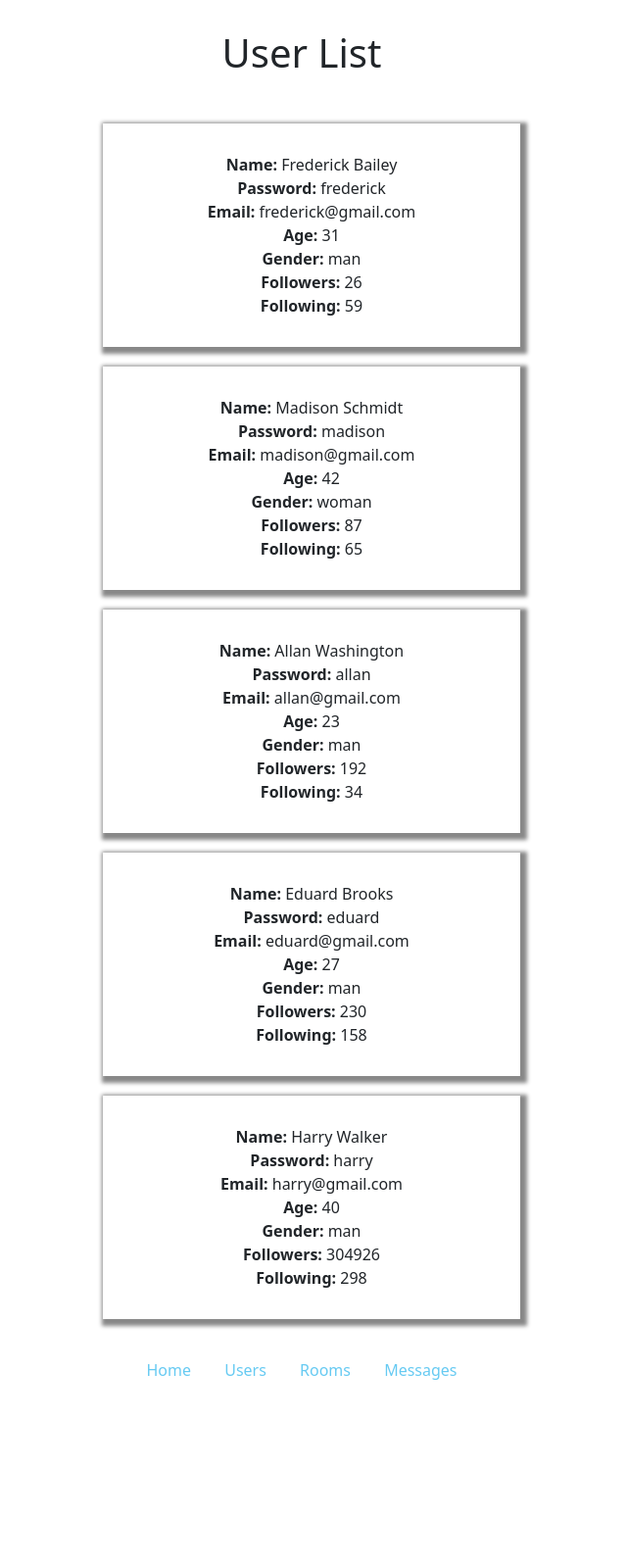
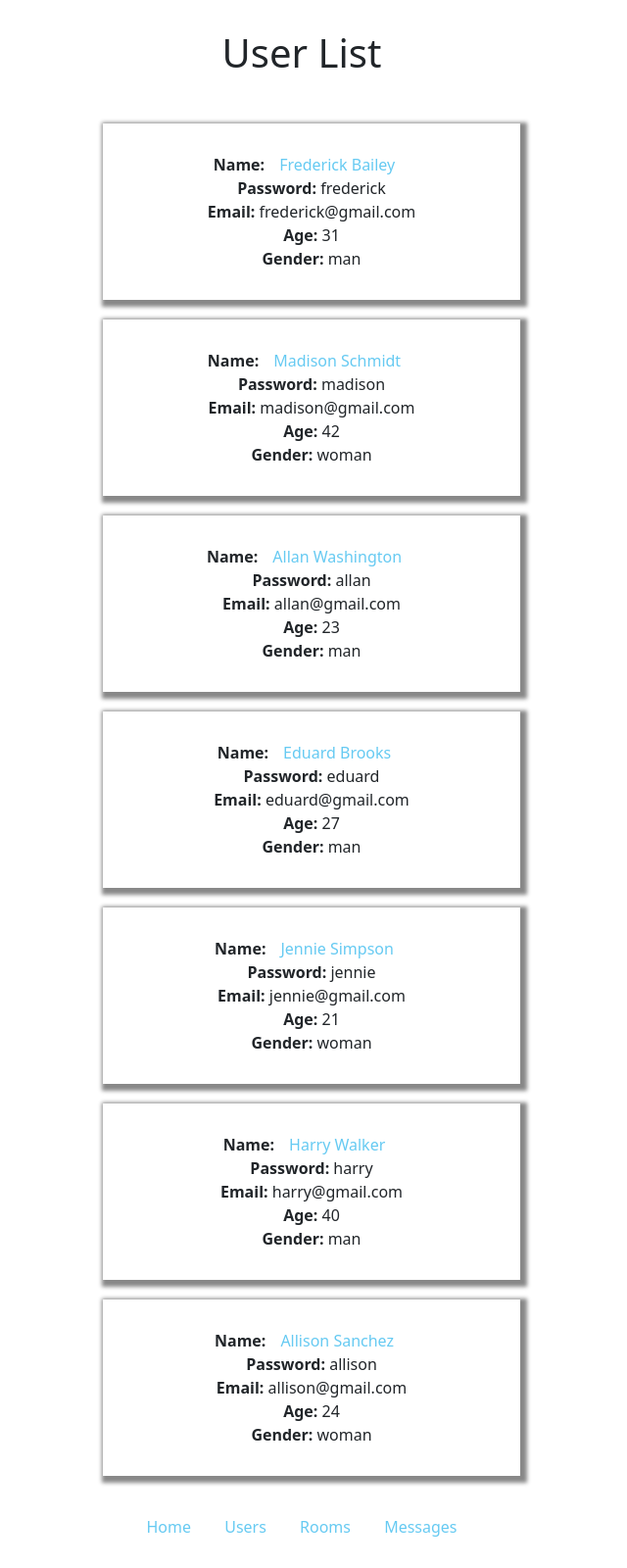
Before and after one commit to tomasmensik/chatDjangoNew, a Django app: page /catalog/users/ in a window 1280 px wide. Shown: the whole page at 98% size, without its empty margins (332-972 px from the left). Before the commit the page ends 1408 px from the top, so only its background shows below. Run offline with Django 4.2, Linux system fonts and the light colour scheme; data comes from the database, SQL or seed files in the repository; both versions use the stored data as it was after the commit.

Commit message:
backend - detail

```diff
--- a/catalog/templates/catalog/message_list.html
+++ b/catalog/templates/catalog/message_list.html
@@ -9,7 +9,6 @@
     <div class="col-md-6 yd" style="padding:30px">
         <div><strong>Title:</strong> {{message.title}}</div>
         <div><strong>Message:</strong> {{message.message}}</div>
-        <div><strong>Room:</strong> </div>
         <div><strong>Date:</strong> {{message.date}}</div>
         <div><strong>Likes:</strong> {{message.likes}}</div>
         <div><strong>Dislikes:</strong> {{message.dislikes}}</div>
--- a/catalog/templates/catalog/room_list.html
+++ b/catalog/templates/catalog/room_list.html
@@ -10,10 +10,9 @@
         <div><strong>Title:</strong> {{room.title}}</div>
         <div><strong>Description:</strong> {{room.description}}</div>
         <div><strong>Number of people:</strong> 0/{{room.number_of_people}}</div>
-        <div><strong>Users in the room:</strong><a href="">{{room.user_fk}}</a> </div>
-        <div><strong>Messages in the room:</strong><a href="">{{room.message_fk}}</a></div>
+<!--        <div><strong>Users in the room:</strong><a href=">{{room.user_fk}}</a></div>-->
+<!--        <div><strong>Messages in the room:</strong><a href="">{{room.message_fk}}</a></div>-->
         <div><strong>Date:</strong> {{room.date}}</div>
-<!--        <a href={{ user.photo }}></a>-->
     </div>
       </div>
     <div class="col-md-3"></div>
--- a/catalog/templates/catalog/user_list.html
+++ b/catalog/templates/catalog/user_list.html
@@ -7,13 +7,11 @@
 <div class="row xd">
     <div class="col-md-3"></div>
     <div class="col-md-6 yd" style="padding:30px;">
-        <div><strong> Name:</strong> {{user.name}}</div>
+        <div><strong>Name:</strong><a href="{% url 'userDetail' user.pk %}">{{user.name}}</a></div>
         <div><strong>Password:</strong> {{user.password}}</div>
         <div><strong>Email:</strong> {{user.email}}</div>
         <div><strong>Age:</strong> {{user.age}}</div>
         <div><strong>Gender:</strong> {{user.gender}}</div>
-        <div><strong>Followers:</strong> {{user.followers}}</div>
-        <div><strong>Following:</strong> {{user.following}}</div>
 <!--        <a href={{ user.photo }}></a>-->
     </div>
         <div class="col-md-3"></div>
--- a/catalog/urls.py
+++ b/catalog/urls.py
@@ -4,9 +4,9 @@ from . import views
 urlpatterns = [
     path('', views.index, name='index'),
     path('users/', views.UserListView.as_view(), name='users'),
-    path('user/<int:pk>', views.UserDetailView.as_view(), name='user-detail'),
+    path('user/<int:pk>', views.UserDetailView.as_view(), name='userDetail'),
     path('rooms/', views.RoomListView.as_view(), name='rooms'),
-    path('room/<int:pk>', views.RoomDetailView.as_view(), name='room-detail'),
+    path('room/<int:pk>', views.RoomDetailView.as_view(), name='roomDetail'),
     path('messages/', views.MessageListView.as_view(), name='messages'),
-    path('message/<int:pk>', views.MessageDetailView.as_view(), name='message-detail'),
+    path('message/<int:pk>', views.MessageDetailView.as_view(), name='messageDetail'),
 ]
--- a/catalog/views.py
+++ b/catalog/views.py
@@ -25,27 +25,33 @@ def index(request):
 class UserListView(generic.ListView):
     model = User
     context_object_name = 'user_list'
-    queryset = User.objects.filter(name__icontains='a')[:5]
-    template_name = 'users/users_t_list.html'
+    # queryset = User.objects.filter(name__icontains='a')[:5]
+    template_name = 'users/user_list.html'
 
 class UserDetailView(generic.DetailView):
     model = User
+    context_object_name = 'userDetail'
+    template_name = 'catalog/user_detail.html'
 
 
 class RoomListView(generic.ListView):
     model = Room
     context_object_name = 'room_list'
-    queryset = Room.objects.filter(title__icontains='a')[:5]
-    template_name = 'rooms/rooms_t_list.html'
+    # queryset = Room.objects.filter(title__icontains='a')[:5]
+    template_name = 'rooms/room_list.html'
 
 class RoomDetailView(generic.DetailView):
     model = Room
+    context_object_name = 'roomDetail'
+    template_name = 'room_detail.html'
 
 class MessageListView(generic.ListView):
     model = Message
     context_object_name = 'message_list'
-    queryset = Message.objects.filter(title__icontains='a')[:5]
-    template_name = 'messages/messages_t_list.html'
+    # queryset = Message.objects.filter(title__icontains='a')[:5]
+    template_name = 'messages/message_list.html'
 
 class MessageDetailView(generic.DetailView):
     model = Message
+    context_object_name = 'messageDetail'
+    template_name = 'message_detail.html'
--- a/mytestsite/settings.py
+++ b/mytestsite/settings.py
@@ -55,7 +55,7 @@ ROOT_URLCONF = 'mytestsite.urls'
 TEMPLATES = [
     {
         'BACKEND': 'django.template.backends.django.DjangoTemplates',
-        'DIRS': [],
+        'DIRS': ['templates'],
         'APP_DIRS': True,
         'OPTIONS': {
             'context_processors': [
@@ -118,6 +118,7 @@ USE_TZ = True
 
 STATIC_URL = 'static/'
 
+
 # Default primary key field type
 # https://docs.djangoproject.com/en/4.0/ref/settings/#default-auto-field
 
```
Also changed, not shown: catalog/templates/catalog/message_detail.html (+5 -5 lines), catalog/templates/catalog/room_detail.html (+5 -5 lines), catalog/templates/catalog/user_detail.html (+8 -10 lines), db.sqlite3.
